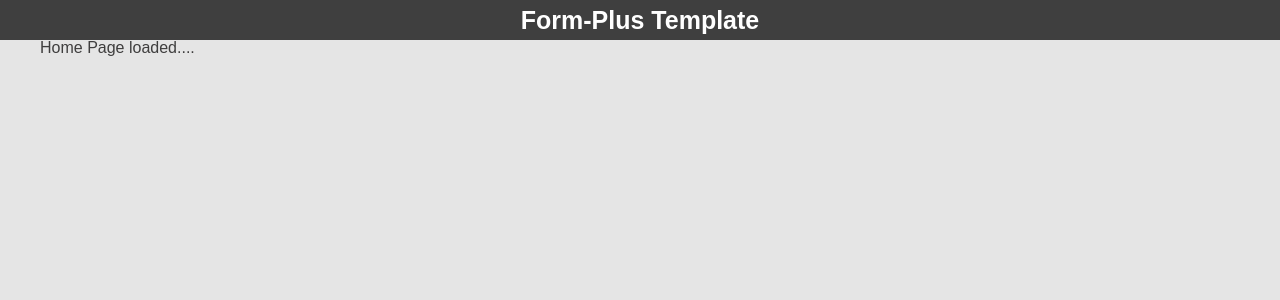
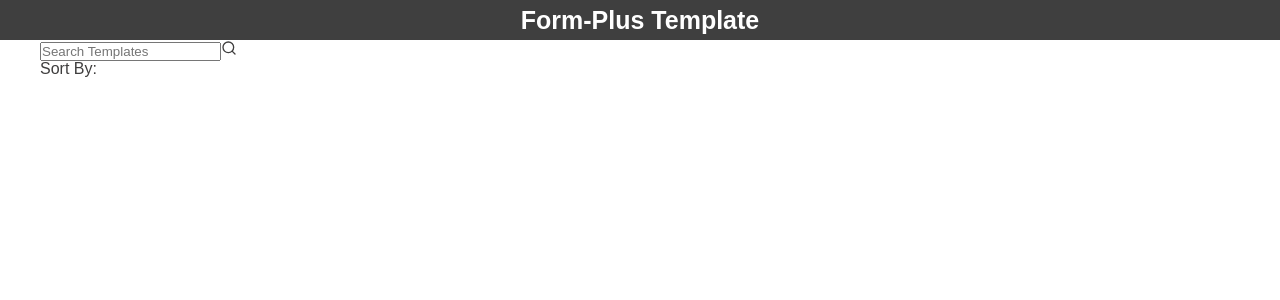
Before and after one commit to NwaguChima/form_plus, a React (Create React App) app: page / in a window 1280 px wide. Shown: the top 300 px of the page. Built offline with nearby package versions, Linux system fonts and the light colour scheme; a web font is replaced by a local one.

Commit message:
setup search

```diff
--- a/package.json
+++ b/package.json
@@ -9,8 +9,10 @@
     "node-sass": "^7.0.3",
     "react": "^18.2.0",
     "react-dom": "^18.2.0",
+    "react-icons": "^4.6.0",
     "react-router-dom": "^6.4.3",
     "react-scripts": "5.0.1",
+    "react-select": "^5.6.0",
     "sass": "^1.56.0",
     "web-vitals": "^2.1.0"
   },
--- a/src/components/searchNav/SearchNav.jsx
+++ b/src/components/searchNav/SearchNav.jsx
@@ -1,7 +1,33 @@
 import React from "react";
+import { FiSearch } from "react-icons/fi";
+import Select from "react-select";
+
+const options = [
+  { value: "chocolate", label: "Chocolate" },
+  { value: "strawberry", label: "Strawberry" },
+  { value: "vanilla", label: "Vanilla" },
+];
 
 const SearchNav = () => {
-  return <div>SearchNav</div>;
+  return (
+    <nav>
+      <div>
+        <input
+          type="text"
+          name="search"
+          id="search"
+          placeholder="Search Templates"
+        />
+        <i>
+          <FiSearch />
+        </i>
+      </div>
+
+      <div>
+        <p>Sort By:</p>
+      </div>
+    </nav>
+  );
 };
 
 export default SearchNav;
--- a/src/pages/Home.jsx
+++ b/src/pages/Home.jsx
@@ -1,7 +1,12 @@
 import React from "react";
+import SearchNav from "../components/searchNav/SearchNav";
 
 const Home = () => {
-  return <div>Home Page loaded....</div>;
+  return (
+    <div>
+      <SearchNav />
+    </div>
+  );
 };
 
 export default Home;
--- a/src/styles/index.scss
+++ b/src/styles/index.scss
@@ -29,6 +29,6 @@
   line-height: 1;
   font-weight: 400;
   color: varr.$text_color;
-  background-color: varr.$white_bg;
+  background-color: varr.$card_bg;
   font-size: varr.$main_font;
 }
```
Also changed, not shown: 1 other file (tests, documents, lock files or other folders).
